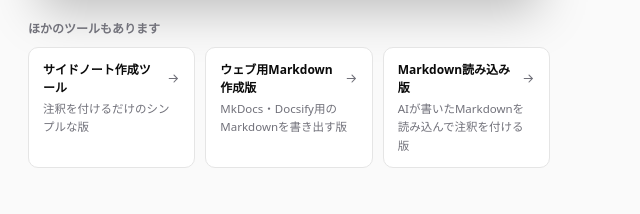
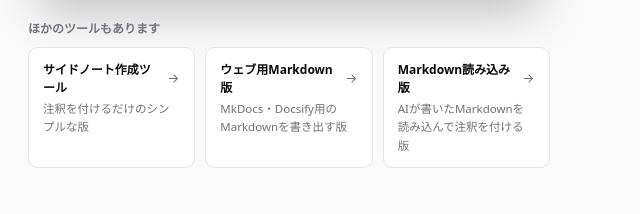
Before and after one commit to minnanosaiban/sidenote-pdf-doc, a website: page public/index.html in a window 1280 px wide. Shown: the part 324-538 px from the top of the page, 640-1280 px from the left. Drawn offline with Linux system fonts and the light colour scheme.

Commit message:
派生カードの表示名を「ウェブ用Markdown版」に短縮
正式名「ウェブ用Markdown作成版」はカード幅（3列で1枚160px前後）に1行で
収まらず2行に折り返していたため、カードの表示名だけ2文字分縮めた。

Co-Authored-By: Claude Opus 5 <noreply@anthropic.com>
Claude-Session: https://claude.ai/code/session_01TBy53A9V6A5mvs4xQt25L7

```diff
--- a/public/index.html
+++ b/public/index.html
@@ -96,7 +96,7 @@
           <div class="related-card-desc">注釈を付けるだけのシンプルな版</div>
         </a>
         <a class="related-card" href="https://sidenote-pdf-web.pages.dev/" target="_blank" rel="noopener">
-          <div class="related-card-name">ウェブ用Markdown作成版<svg class="related-card-arrow" viewBox="0 0 16 16" fill="currentColor" aria-hidden="true"><path fill-rule="evenodd" d="M8.146 3.146a.5.5 0 0 1 .708 0l4.5 4.5a.5.5 0 0 1 0 .708l-4.5 4.5a.5.5 0 0 1-.708-.708L11.793 8 8.146 4.354a.5.5 0 0 1 0-.708z"/><path fill-rule="evenodd" d="M2 8a.5.5 0 0 1 .5-.5h10a.5.5 0 0 1 0 1h-10A.5.5 0 0 1 2 8z"/></svg></div>
+          <div class="related-card-name">ウェブ用Markdown版<svg class="related-card-arrow" viewBox="0 0 16 16" fill="currentColor" aria-hidden="true"><path fill-rule="evenodd" d="M8.146 3.146a.5.5 0 0 1 .708 0l4.5 4.5a.5.5 0 0 1 0 .708l-4.5 4.5a.5.5 0 0 1-.708-.708L11.793 8 8.146 4.354a.5.5 0 0 1 0-.708z"/><path fill-rule="evenodd" d="M2 8a.5.5 0 0 1 .5-.5h10a.5.5 0 0 1 0 1h-10A.5.5 0 0 1 2 8z"/></svg></div>
           <div class="related-card-desc">MkDocs・Docsify用のMarkdownを書き出す版</div>
         </a>
         <a class="related-card" href="https://sidenote-pdf-md.pages.dev/" target="_blank" rel="noopener">
```
